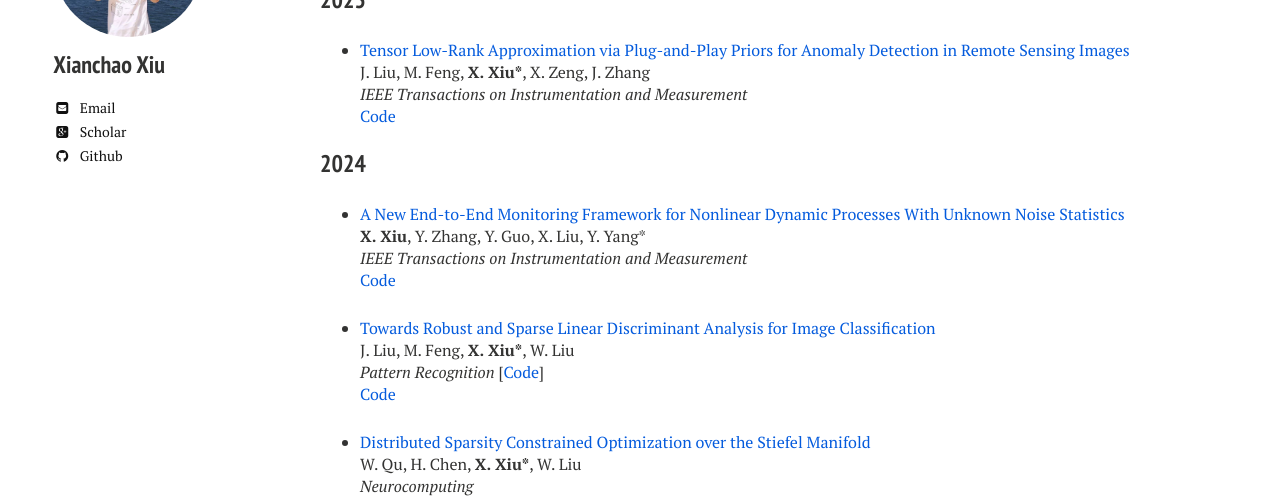
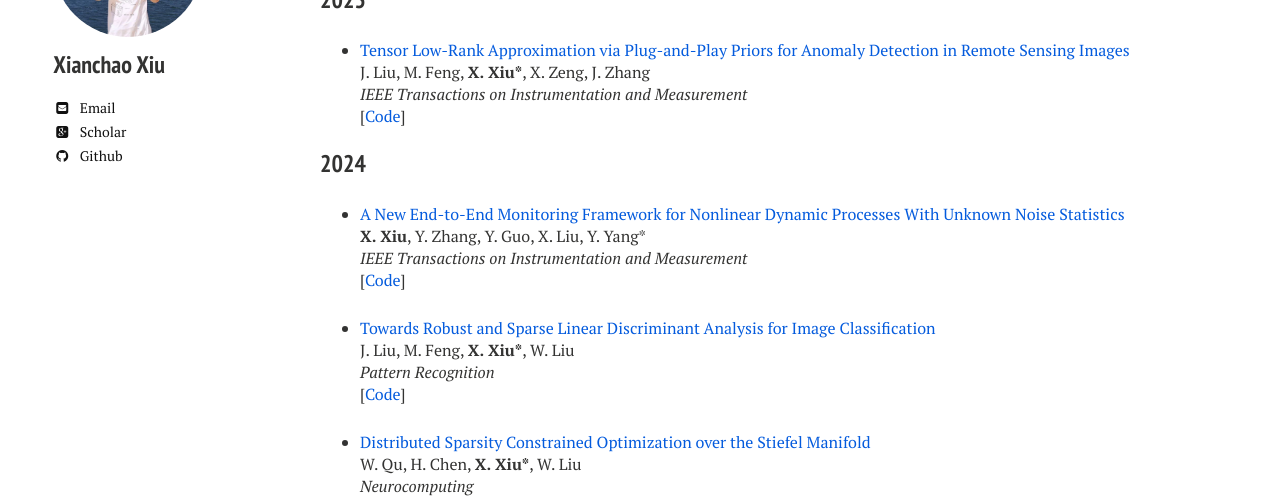
Before and after one commit to xianchaoxiu/xianchaoxiu.github.io, a Jekyll site: the page built from publications/index.md, in a window 1280 px wide. Shown: the part 185-683 px from the top of the page. Built offline with Jekyll 4.4.1, drawn with Linux system fonts in a browser that asks for light colours; nearby versions of some CDN libraries.

Commit message:
Update index.md

```diff
--- a/publications/index.md
+++ b/publications/index.md
@@ -15,7 +15,8 @@ share: false
 * <a href="https://ieeexplore.ieee.org/document/10935754" class="textlink" target="_blank"> Tensor Low-Rank Approximation via Plug-and-Play Priors for Anomaly Detection in Remote Sensing Images </a><br>
 J. Liu, M. Feng, <b>X. Xiu*</b>, X. Zeng, J. Zhang<br>
 <i>IEEE Transactions on Instrumentation and Measurement</i><br>
-<a href="https://github.com/xianchaoxiu/PnP-TLRA" class="textlink" target="_blank"> Code </a>
+[<a href="https://github.com/xianchaoxiu/PnP-TLRA" class="textlink" target="_blank">Code</a>]
+
 
 
 ### 2024
@@ -23,12 +24,13 @@ J. Liu, M. Feng, <b>X. Xiu*</b>, X. Zeng, J. Zhang<br>
 * <a href="https://ieeexplore.ieee.org/abstract/document/10464356" class="textlink" target="_blank">A New End-to-End Monitoring Framework for Nonlinear Dynamic Processes With Unknown Noise Statistics</a><br>
 <b>X. Xiu</b>, Y. Zhang, Y. Guo, X. Liu, Y. Yang*<br>
 <i>IEEE Transactions on Instrumentation and Measurement</i><br>
-<a href="https://github.com/xianchaoxiu/DRNN" class="textlink" target="_blank"> Code </a>
+[<a href="https://github.com/xianchaoxiu/DRNN" class="textlink" target="_blank">Code</a>]
 
 * <a href="https://www.sciencedirect.com/science/article/abs/pii/S0031320324002632" class="textlink" target="_blank">Towards Robust and Sparse Linear Discriminant Analysis for Image Classification</a><br>
 J. Liu, M. Feng, <b>X. Xiu*</b>, W. Liu<br>
-<i>Pattern Recognition</i> [<a href="https://github.com/EMXlight/RSLDAplus" class="textlink" target="_blank">Code</a>] <br>
-<a href="https://github.com/EMXlight/RSLDAplus" class="textlink" target="_blank"> Code </a>
+<i>Pattern Recognition</i> <br>
+[<a href="https://github.com/EMXlight/RSLDAplus" class="textlink" target="_blank">Code</a>]
+
 
 * <a href="https://www.sciencedirect.com/science/article/abs/pii/S0925231224010385" class="textlink" target="_blank">Distributed Sparsity Constrained Optimization over the Stiefel Manifold</a><br>
 W. Qu, H. Chen, <b>X. Xiu*</b>, W. Liu<br>
```
